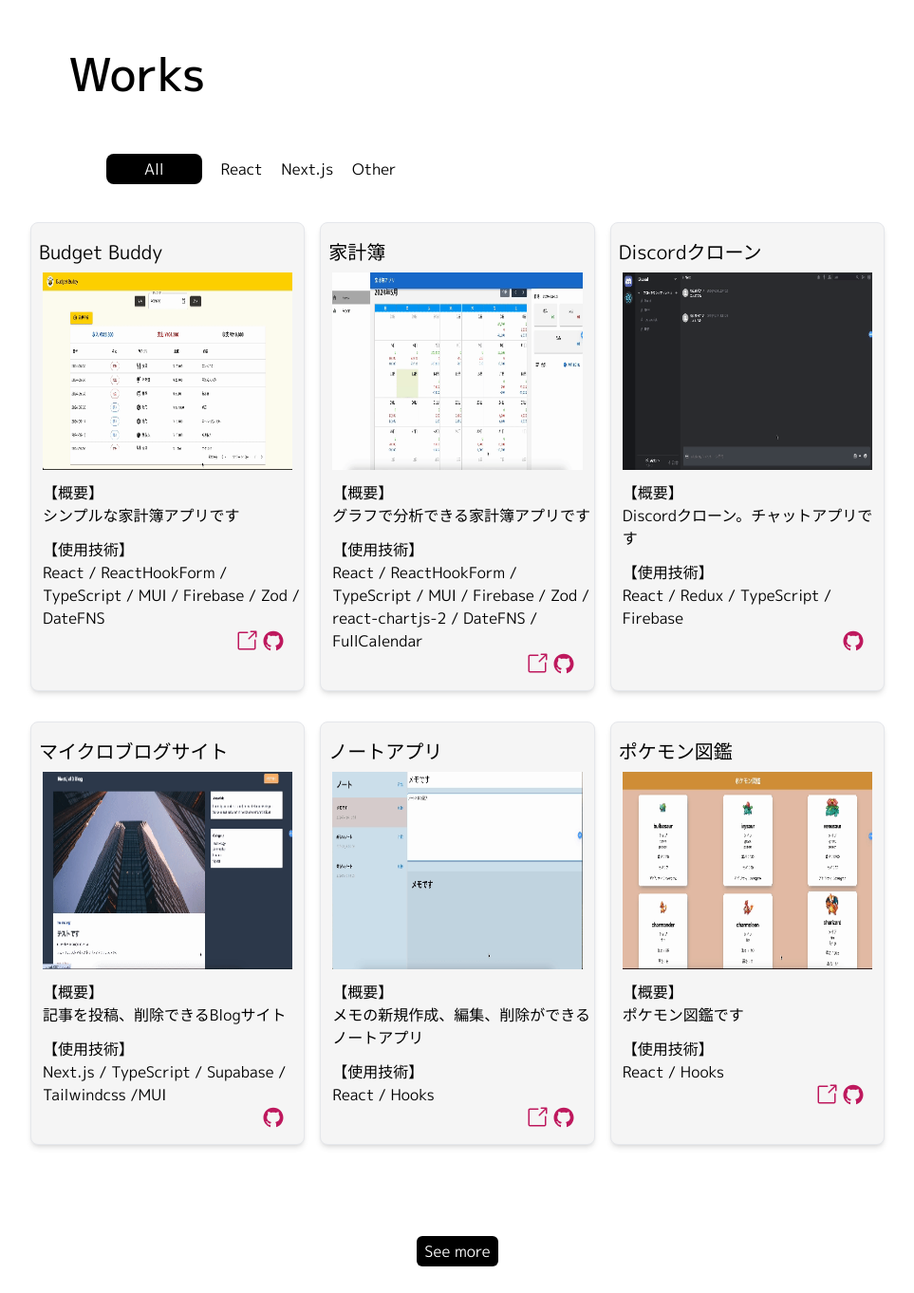
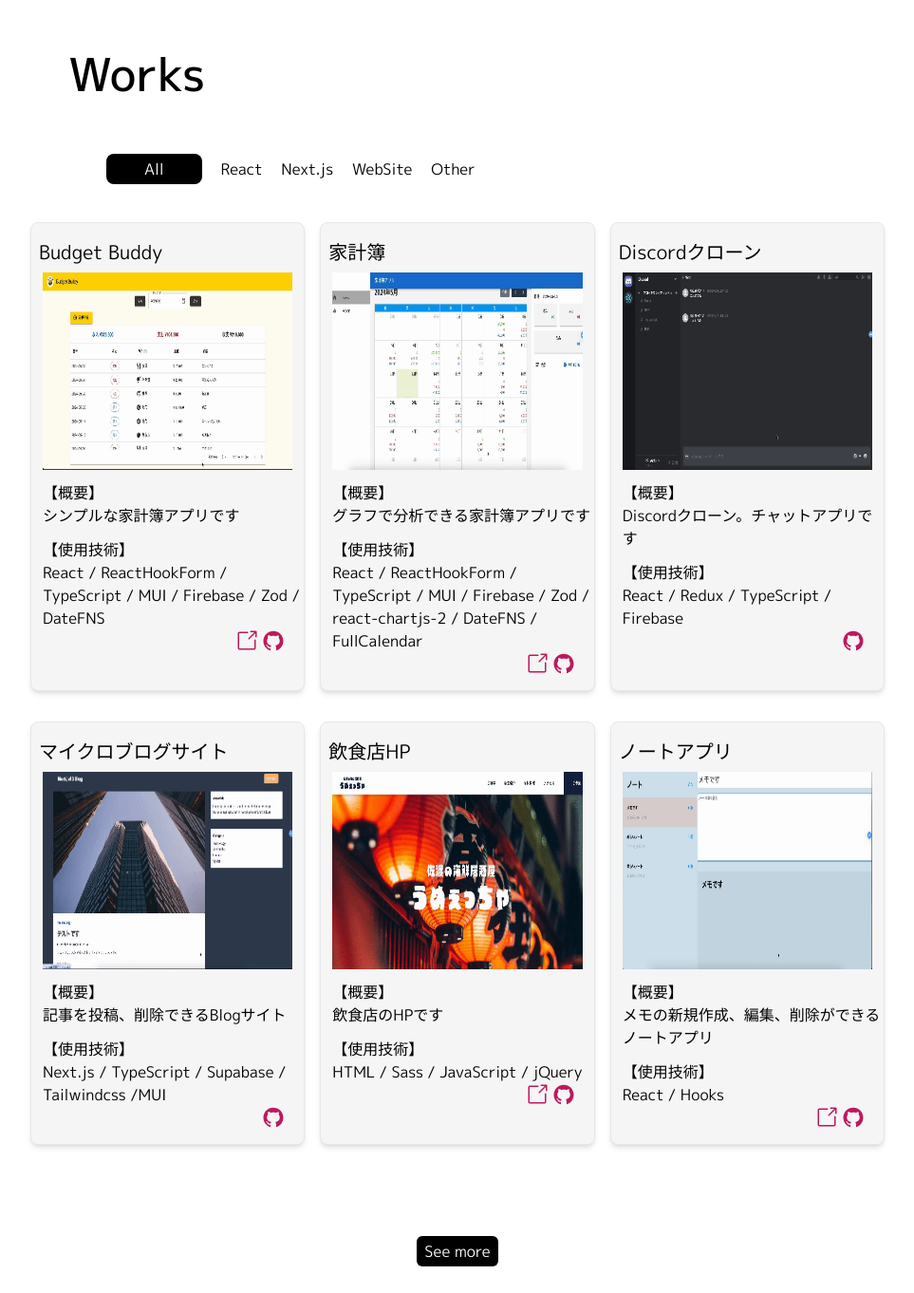
Before and after one commit to smieanne/portfolio-nextjs, a Next.js app: page / in a window 1280 px wide. Shown: the part 1927-3289 px from the top of the page at 95% size, without its empty margins (308-1271 px from the left). Built offline with nearby package versions, Linux system fonts and the light colour scheme.

Commit message:
Add a new project

```diff
--- a/components/ProjectFilter.js
+++ b/components/ProjectFilter.js
@@ -49,6 +49,16 @@ function ProjectFilter({ activeCategory, setActiveCategory, setFiltered }) {
       </button>
       <button
         className={
+          activeCategory == "WebSite"
+            ? "bg-black py-1 px-10 text-white rounded-lg"
+            : null
+        }
+        onClick={() => setActiveCategory("WebSite")}
+      >
+        WebSite
+      </button>
+      <button
+        className={
           activeCategory == "Other"
             ? "bg-black py-1 px-10 text-white rounded-lg"
             : null
--- a/constants/projects.js
+++ b/constants/projects.js
@@ -47,6 +47,19 @@ export const projects = [
     githubUrl: "https://github.com/smieanne/next.js13-tailwindcss-udemy-blog",
     image: "../../assets/projects/NextBlogSite.gif",
     category: ["Next.js"],
+    deployed2: true,
+  },
+  {
+    name: "飲食店HP",
+    overviewtitle: "【概要】",
+    overview: "飲食店のHPです",
+    messagetitle: "【使用技術】",
+    message: "HTML / Sass / JavaScript / jQuery ",
+    githubUrl: "https://github.com/smieanne/izakaya_hp",
+    image: "../../assets/projects/Izakaya.gif",
+    category: ["WebSite"],
+    projectUrl: "https://smieanne.github.io/izakaya_hp/",
+    deployed: true,
     deployed2: true,
   },
   {
```
Also changed, not shown: public/assets/projects/Izakaya.gif (added).
